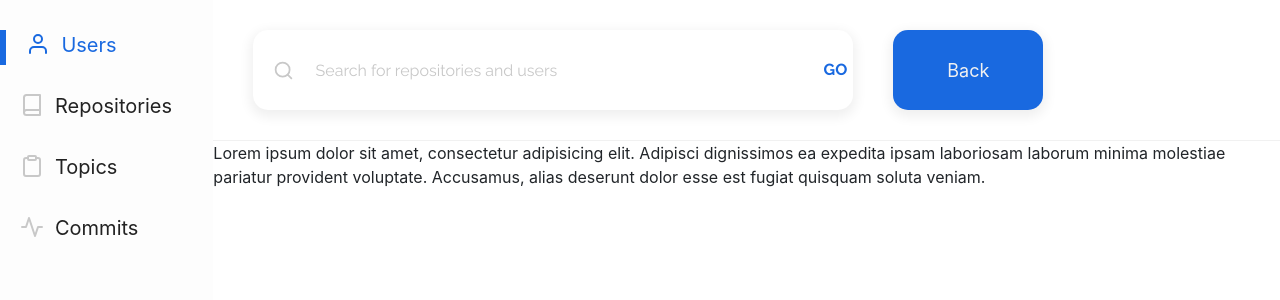
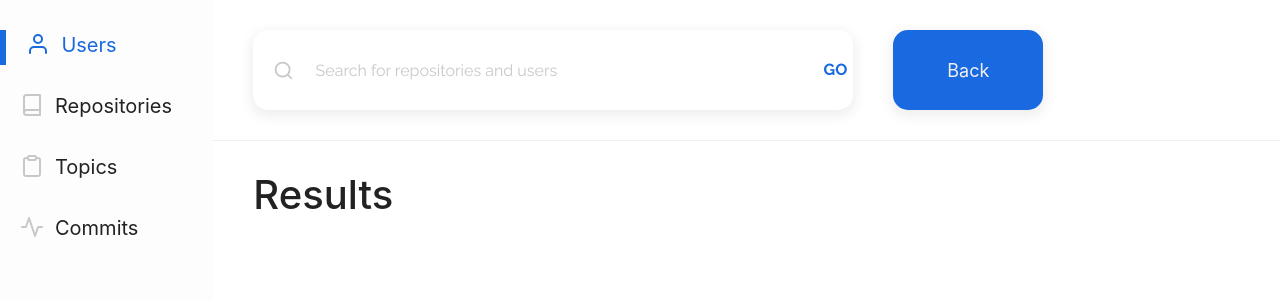
Before and after one commit to victorlomi/Github-Search, an Angular app: page /users/1 in a window 1280 px wide. Shown: the top 300 px of the page. Built offline with nearby package versions, Linux system fonts and the light colour scheme; no server answers.

Commit message:
show the results after submitting the search form

```diff
--- a/src/app/users/users.component.css
+++ b/src/app/users/users.component.css
@@ -74,3 +74,9 @@ app-search {
   border-radius: 15px;
   font-size: 18px;
 }
+
+.results h1 {
+  padding-top: 30px;
+  color: #222222;
+  padding-left: 40px;
+}
--- a/src/app/users/users.component.html
+++ b/src/app/users/users.component.html
@@ -38,7 +38,8 @@
         </div>
       </div>
       <div class="results">
-        <p>Lorem ipsum dolor sit amet, consectetur adipisicing elit. Adipisci dignissimos ea expedita ipsam laboriosam laborum minima molestiae pariatur provident voluptate. Accusamus, alias deserunt dolor esse est fugiat quisquam soluta veniam.</p>
+      <!--    potential for easy pipe - change 67996 to 67,996    -->
+        <h1>{{ totalCount }} Results</h1>
       </div>
     </div>
   </div>
--- a/src/app/users/users.component.ts
+++ b/src/app/users/users.component.ts
@@ -1,4 +1,6 @@
 import { Component, OnInit } from '@angular/core';
+import {GithubService} from '../github.service';
+import {SearchService} from '../search.service';
 
 @Component({
   selector: 'app-users',
@@ -6,10 +8,18 @@ import { Component, OnInit } from '@angular/core';
   styleUrls: ['./users.component.css']
 })
 export class UsersComponent implements OnInit {
-
-  constructor() { }
+  totalCount;
+  constructor(
+    private githubService: GithubService,
+    private searchService: SearchService
+  ) { }
 
   ngOnInit(): void {
+    this.githubService.getUsers(this.searchService.get()).subscribe({
+      next: value => {
+        this.totalCount = value.total_count;
+      }
+    });
   }
 
 }
```
